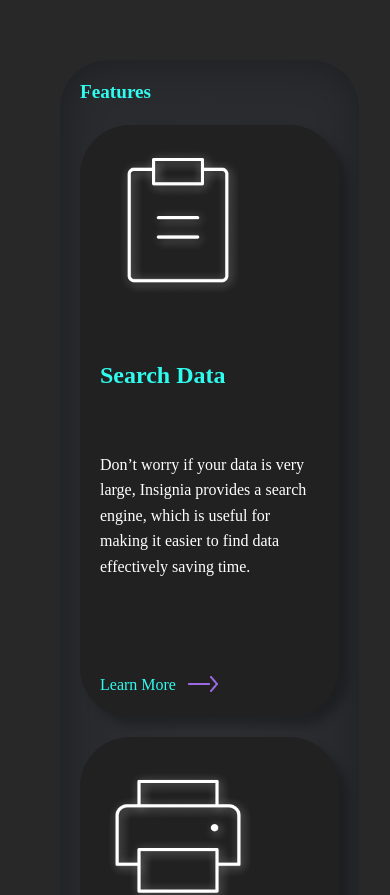
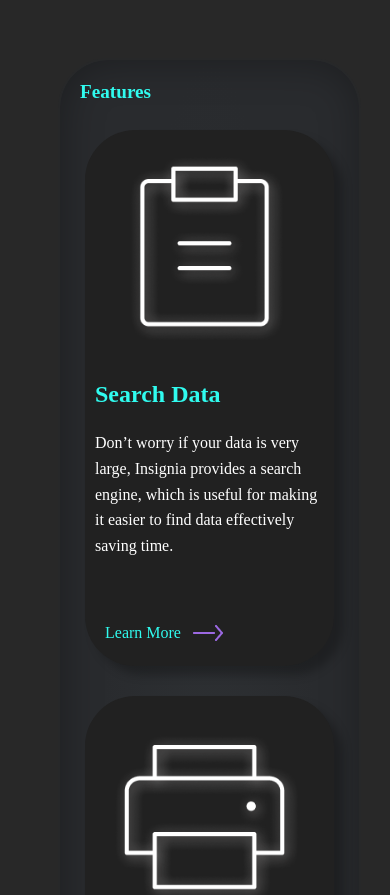
Before and after one commit to taphead/insignia-frontend, a React (Vite) app: page / in a window 390 px wide. Shown: the part 1620-2515 px from the top of the page. Built offline with nearby package versions, Linux system fonts and the light colour scheme.

Commit message:
added more responsive css

```diff
--- a/src/App.css
+++ b/src/App.css
@@ -13,6 +13,12 @@
     4px 3px 8px 0 rgba(0, 0, 0, 0.25);
 }
 
+/* @media screen and (max-width: 768px) {
+  .downloadsectioncontainer div {
+    background-color: wheat;
+  }
+} */
+
 /* .testimonialsectioncontainer {
   width: 1118px;
   top: 3721px;
--- a/src/App.jsx
+++ b/src/App.jsx
@@ -22,7 +22,7 @@
       <SectionContainer>
         <FeaturesSection />
       </SectionContainer>
-      <SectionContainer>
+      <SectionContainer className="downloadsectioncontainer">
         <DownloadSection />
       </SectionContainer>
       <SectionContainer>
--- a/src/components/DownloadSection/DownloadSection.css
+++ b/src/components/DownloadSection/DownloadSection.css
@@ -46,3 +46,35 @@
 .downloadsectionright {
   width: 61%;
 }
+
+@media screen and (max-width: 768px) {
+  .downloadsection {
+    display: flex;
+    flex-direction: column;
+  }
+  .downloadsectionboldtext {
+    margin: 20px;
+  }
+
+  .downloadsectionleft {
+    padding: 0px;
+    justify-content: center;
+    align-items: center;
+  }
+
+  .downloadsectionmaintext {
+    margin: 20px;
+    font-size: small;
+  }
+
+  .downloadsectionbutton {
+    font-size: large;
+    width: 80%;
+    margin: 20px;
+    margin-bottom: 80px;
+  }
+
+  .downloadsectionright {
+    display: none;
+  }
+}
--- a/src/components/FeaturesSection/FeatureCard.css
+++ b/src/components/FeaturesSection/FeatureCard.css
@@ -54,15 +54,17 @@
     width: auto;
     height: auto;
     margin: 0px;
+    gap: 0px;
+    margin: 5px;
   }
   .featurecardimage {
-    width: 60%;
+    width: 80%;
     margin: 20px;
   }
 
   .featurecardboldtext,
   .featurecardmaintext {
-    margin: 20px;
+    margin: 10px;
   }
 
   .featurecardfooter {
--- a/src/components/FeaturesSection/FeaturesSection.css
+++ b/src/components/FeaturesSection/FeaturesSection.css
@@ -90,3 +90,11 @@
     height: auto;
   }
 }
+
+@media screen and (max-width: 768px) {
+  .featuressectionfooter {
+    gap: 25px;
+    margin: 0px;
+    padding: 0px;
+  }
+}
--- a/src/components/SectionContainer/SectionContainer.css
+++ b/src/components/SectionContainer/SectionContainer.css
@@ -1,8 +1,5 @@
 .sectioncontainer {
-  display: block;
   margin: 100px;
-  top: 918px;
-  left: 240px;
   border-radius: 50px;
   border-width: 2px;
   background: radial-gradient(
```
